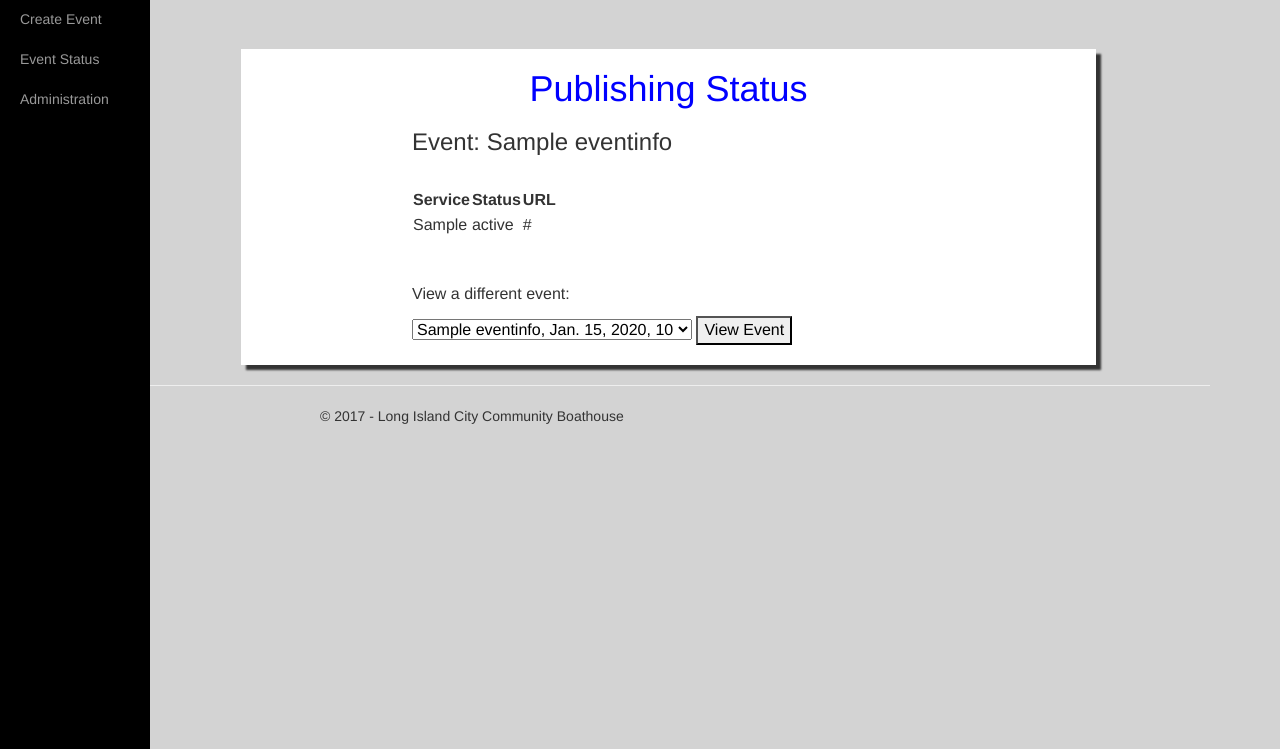
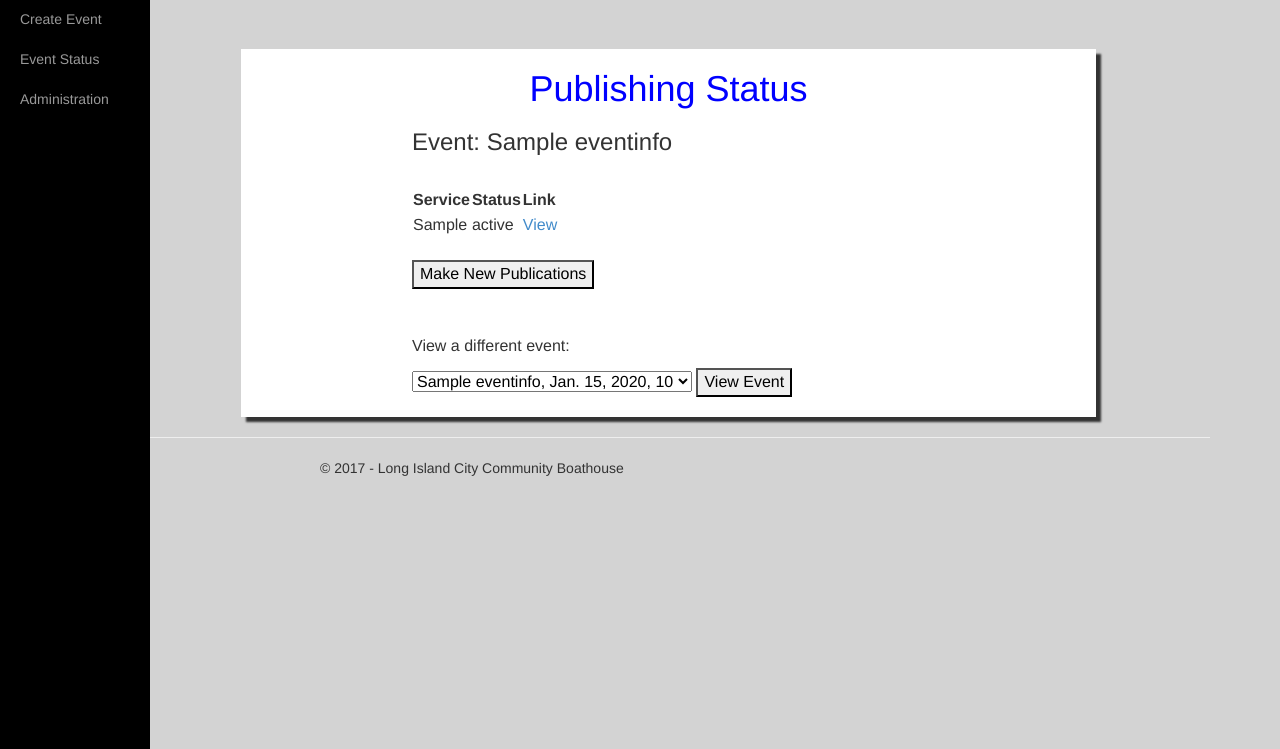
Before and after one commit to LICCB/EventSyndication, a Django app: page /eventsyndication/pubStatus in a window 1280 px wide. Shown: the part 51-800 px from the top of the page. Run offline with Django 3.2, Linux system fonts and the light colour scheme; tables that the repository leaves empty hold one stand-in row (values such as "Sample post").

Commit message:
added ability to make new publications on existing events

```diff
--- a/webapp/templates/webapp/pubStatus.html
+++ b/webapp/templates/webapp/pubStatus.html
@@ -13,19 +13,24 @@
             <tr>
                 <th>Service</th>
                 <th>Status</th>
-                <th>URL</th>
+                <th>Link</th>
             </tr>
             {% for publication in publications %}
             <tr>
                 <td>{{publication.Service}}</td>
                 <td>{{publication.Status}}</td>
-                <td>{{publication.url}}</td>
+                <td>{% if publication.url %}<a href="{{publication.url}}">View</a>{% endif %}</td>
             </tr>
             {% endfor %}
         </table>
         {% else %}
         <h5>There is no publication data for this event.</h5>
         {% endif %}
+        <br>
+        <form action="publish" method="post"> {% csrf_token %}
+            <input type="hidden" name="delayedSyndication" value="true"/>
+            <button name="EventID" type="submit" value="{{event.pk}}">Make New Publications</button>
+        </form>
         {% endif %}
         <br><br>
         <p>View a different event:</p>
--- a/webapp/templates/webapp/publish.html
+++ b/webapp/templates/webapp/publish.html
@@ -3,7 +3,7 @@
 {% block content %}
 
 <div class="card">
-    <h1 class="pageHeaders" id="pubHeader">Publish "{{request.POST.EventName}}"</h1>
+    <h1 class="pageHeaders" id="pubHeader">Publish "{{event.EventName}}"</h1>
 		<div class="cardBody">
         <br>
         <form action="syndicate" method="post">
@@ -13,7 +13,7 @@
             </table>
             <input type="submit" value="Syndicate">
         </form>
-	    <p>The primary key of the event you just created is: {{ eventID }}</p>
+        <p>The primary key of the event you just created is: {{ event.pk }}</p>
 		</div>
 	</div>
 	</div>
--- a/webapp/views.py
+++ b/webapp/views.py
@@ -48,27 +48,25 @@ def createEvent(request):
 def publish(request):
     """Renders the publish event page."""
     assert isinstance(request, HttpRequest)
-    if request.method == "POST":
+    if request.method == "POST" and request.POST.get('delayedSyndication') == "true":
+        publicationFormInstance = PublicationsForm(initial={'EventID': request.POST.get('EventID')})
+        event = EventInfo.objects.get(id=request.POST.get('EventID'))
+    elif request.method == "POST":
         form = AddEventForm(request.POST)
         if form.is_valid():
-            #CONNECT TO EVERYTHING AND POST EVERYTHING
-            #YOLO YOLO
-            #For now let's just save the postings table and call it a day.
-            newEvent = form.save()
-            publicationFormInstance = PublicationsForm(initial={'EventID': newEvent.pk})
-            return render(
-                request,
-                'webapp/publish.html',
-                {
-                    'form': publicationFormInstance,
-                    'year':datetime.now().year,
-                    'eventID':newEvent.pk,
-                    'event': request.POST.get('EventID'),
-                    'events': EventInfo.objects.all()
-                }
-            )
+            event = form.save()
+            publicationFormInstance = PublicationsForm(initial={'EventID': event.pk})
         else:
             messages.error(request, "Error")
+    return render(
+        request,
+        'webapp/publish.html',
+        {
+            'form': publicationFormInstance,
+            'year':datetime.now().year,
+            'event': event,
+        }
+    )
 
 def syndicate(request):
     """Renders the pubStatus page for a newly created event and attempts syndication"""
```
